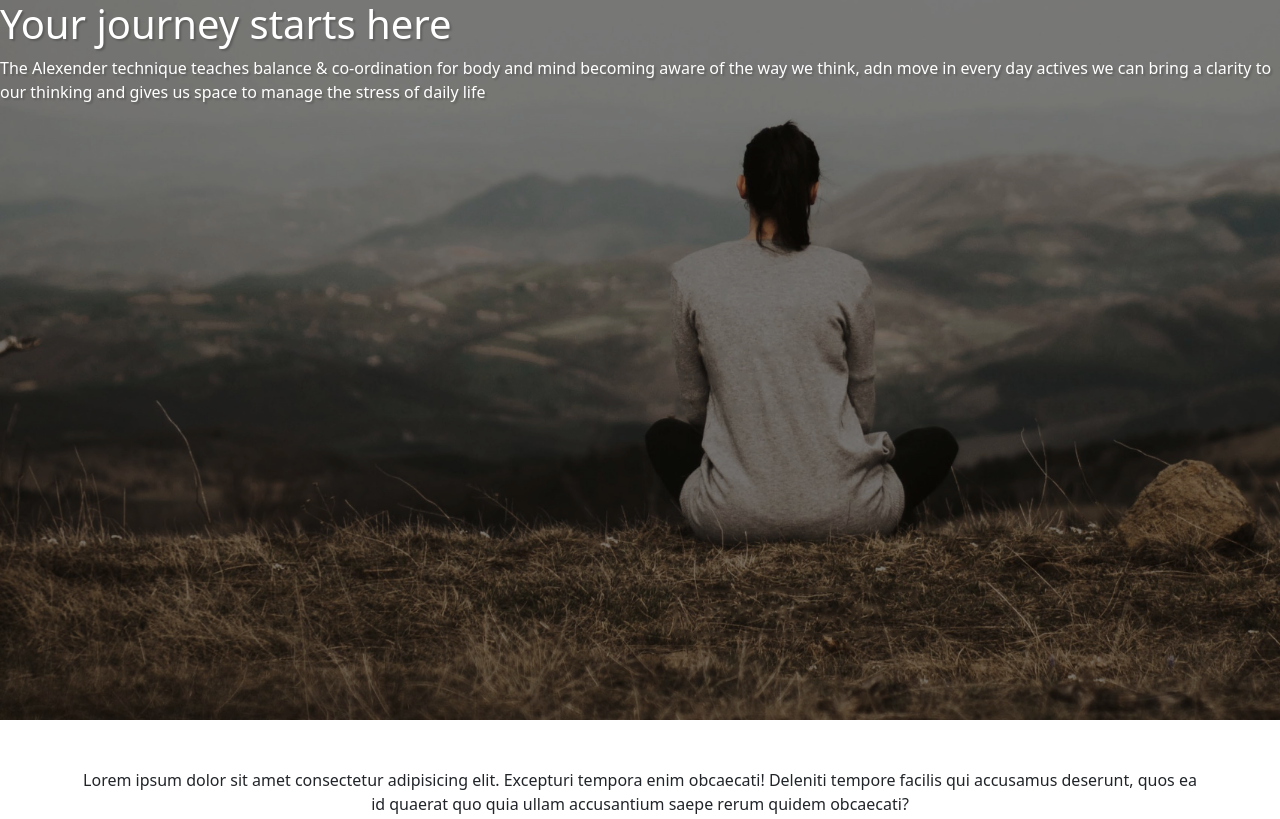
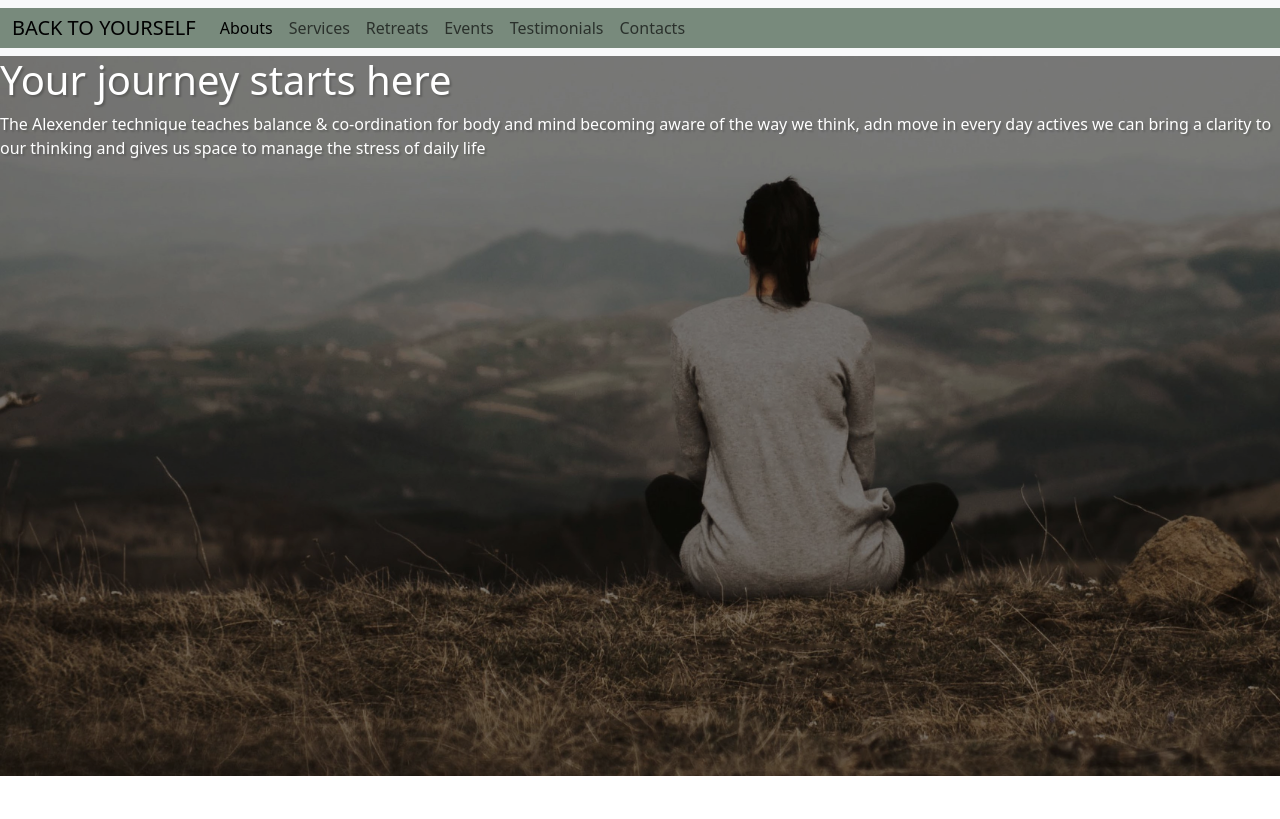
Before and after one commit to Ashes9997/Assignment-4, a plain HTML site: page index.html in a window 1280 px wide. Shown: the top 819 px of the page. Drawn offline with nearby package versions, Linux system fonts and the light colour scheme.

Commit message:
code for navbar is written in index file and for background color "theme " is made in css file

```diff
--- a/index.html
+++ b/index.html
@@ -9,9 +9,59 @@
 
 </head>
 <body>
+
+  <!-- this div is for navbar   -->
+  <nav class="navbar navbar-expand-lg bg-body-tertiary">
+    <div class="container-fluid theme mb-0 py=0">
+      <a class="navbar-brand" href="#">BACK TO YOURSELF</a>
+      <button class="navbar-toggler" type="button" data-bs-toggle="collapse" data-bs-target="#navbarSupportedContent" aria-controls="navbarSupportedContent" aria-expanded="false" aria-label="Toggle navigation">
+        <span class="navbar-toggler-icon"></span>
+      </button>
+      <div class="collapse navbar-collapse" id="navbarSupportedContent">
+        <ul class="navbar-nav me-auto mb-2 mb-lg-0">
+          <li class="nav-item">
+            <a class="nav-link active" aria-current="page" href="#">Abouts</a>
+          </li>
+          <li class="nav-item">
+            <a class="nav-link" href="#">Services </a>
+          </li>
+          <li class="nav-item">
+            <a class="nav-link" href="#">Retreats </a>
+          </li>
+          <li class="nav-item">
+            <a class="nav-link" href="#">Events </a>
+          </li>
+          <li class="nav-item">
+            <a class="nav-link" href="#">Testimonials</a>
+          </li>
+          <li class="nav-item">
+            <a class="nav-link" href="#">Contacts </a>
+          </li>
+
+        </ul>
+
+      </div>
+    </div>
+  </nav>
+  <!-- <nav class="navbar navbar-light bg-light">
+    <span><navbar-brand mb-0 h1> BACK TO YOURSELF</navbar-brand></span>
+    <div class="collapse navbar-collapse"
+     id="navbarNav">
+     <ul class="navbar-nav">
+      <li class="nav-item active ">
+        <a href="#" class="nav-link">
+          HOME
+
+        </a>
+      </li>
+     </ul>
+
+    </div>
+  </nav> -->
+
    <!-- this div is for masthead which is main image  -->
     <div
-      class="masthead pb-5"
+      class="masthead pb-5 pt=0"
       style="background-image: url('./image.jpg');"
     >
       <div class="color-overlay align-items-start justify-content-center">
--- a/style.css
+++ b/style.css
@@ -35,3 +35,9 @@ h1{
         min-height: 30vh;
     }
 }
+/* this is class for  navbar styling  */
+.theme{
+    background-color: #788a7c;
+    margin: 0;
+    padding: 0;
+}
```
